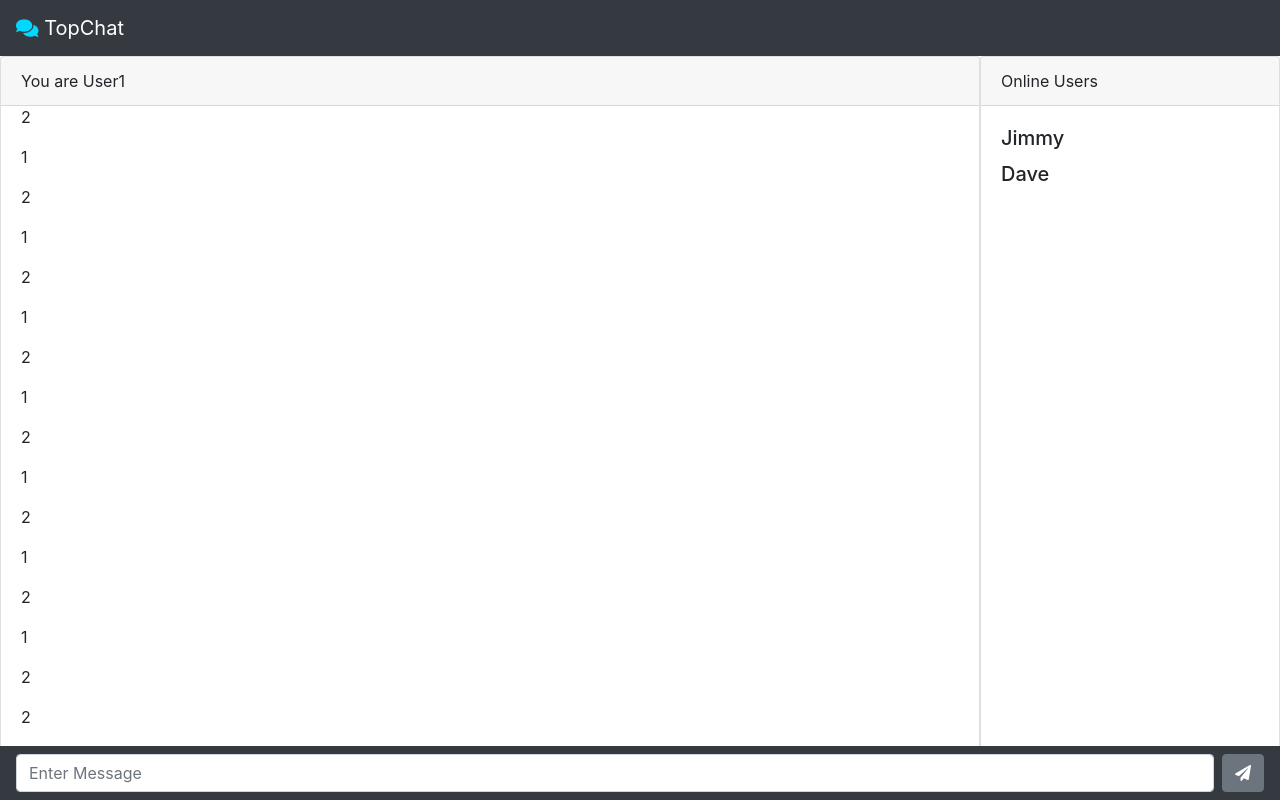
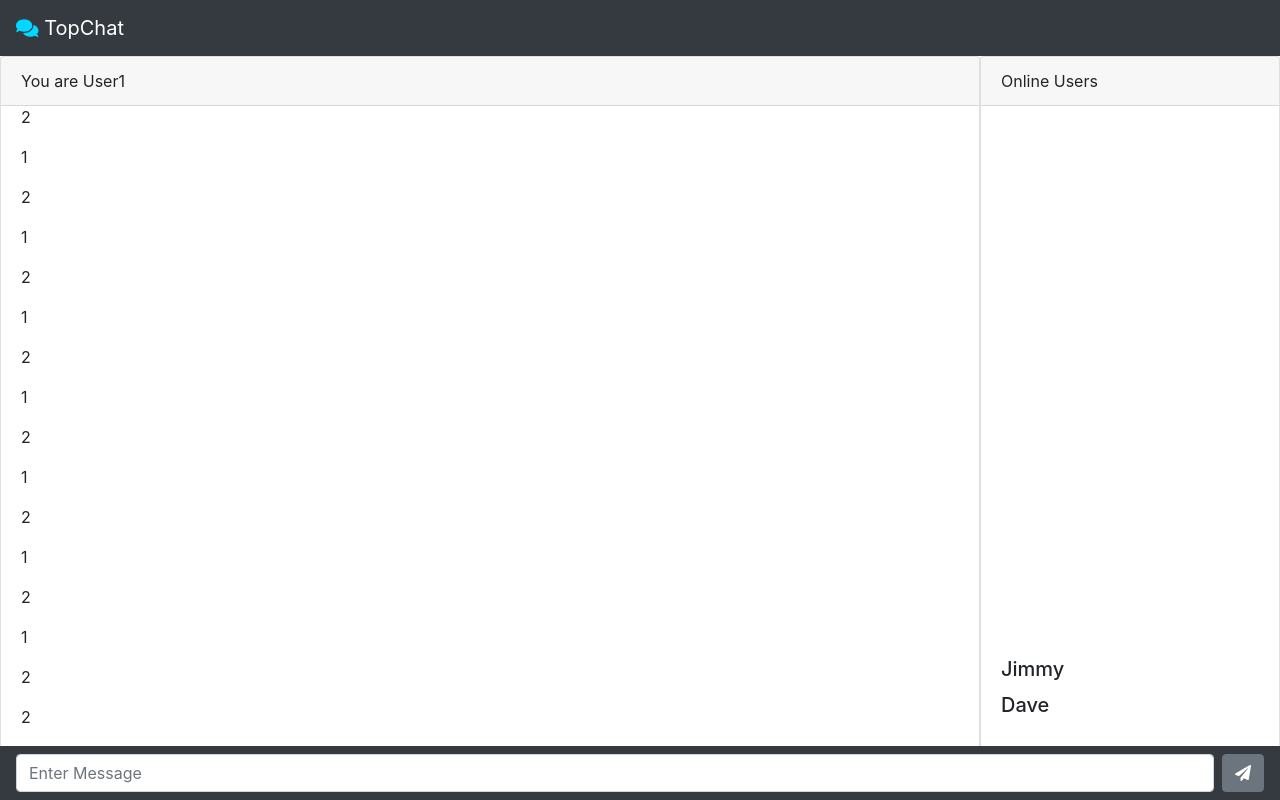
Before and after one commit to Yang-Andy/TopChat, a React (Create React App) app: page / in a window 1280 px wide. Built offline with nearby package versions, Linux system fonts and the light colour scheme.

Commit message:
change layout of online users section

```diff
--- a/src/OnlineUserWindow.js
+++ b/src/OnlineUserWindow.js
@@ -5,11 +5,13 @@ import { Button, Card } from 'react-bootstrap';
 export default class OnlineUserWindow extends React.Component {
     render() {
         return (
-            <Card style={{ width: 300 }}>
+            <Card style={{ width: 300, marginBottom: "50px" }}>
                 <Card.Header>Online Users</Card.Header>
-                <Card.Body>
-                    <Card.Title>Jimmy</Card.Title>
-                    <Card.Title>Dave</Card.Title>
+                <Card.Body className={"chatBodyContainer"}>
+                    <div className={"innerChatBodyContainer"}>
+                        <Card.Title>Jimmy</Card.Title>
+                        <Card.Title>Dave</Card.Title>
+                    </div>
                 </Card.Body>
             </Card>
         );
```
